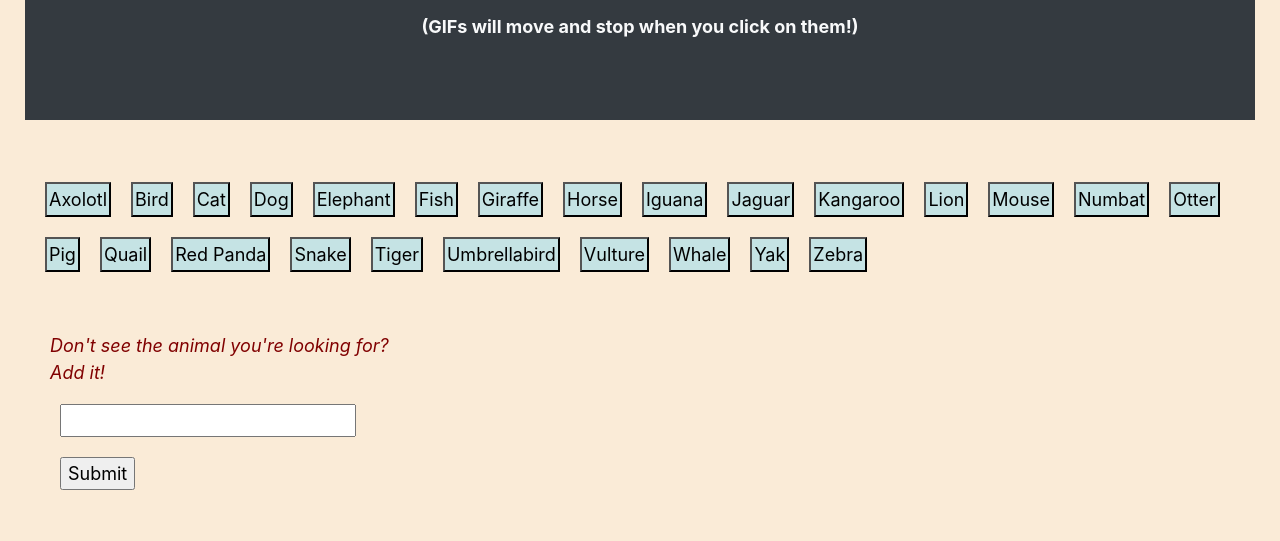
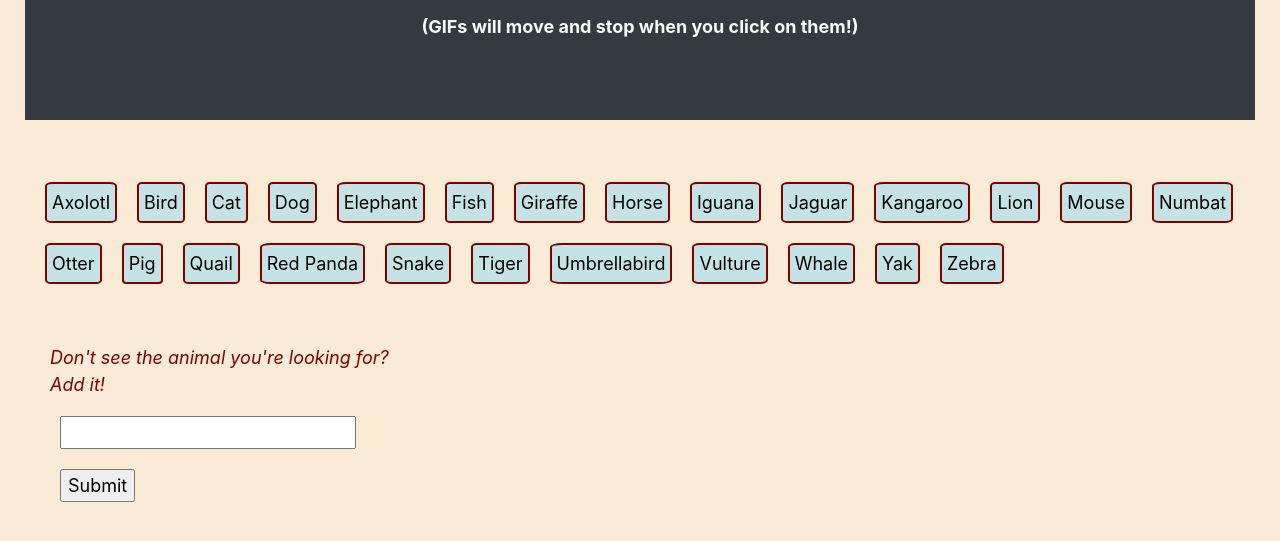
Before and after one commit to mrubenstein6192/Giphy_API, a plain HTML site: page index.html in a window 1280 px wide. Shown: the part 189-730 px from the top of the page. Drawn offline with nearby package versions, Linux system fonts and the light colour scheme.

Commit message:
button style

```diff
--- a/css/style.css
+++ b/css/style.css
@@ -18,8 +18,16 @@ font-style: italic;
 
 button {
   background-color: rgb(197, 227, 228);
-  padding: 2px;
+  padding: 5px;
   font-size: large;
+  border-radius: 10%;
+  border: 2px solid maroon;
+  -webkit-transition-duration: 0.4s; /* Safari */
+  transition-duration: 0.4s;
+}
+button:hover {
+  background-color: maroon; /* Green */
+  color: white;
 }
 
 body{
```
